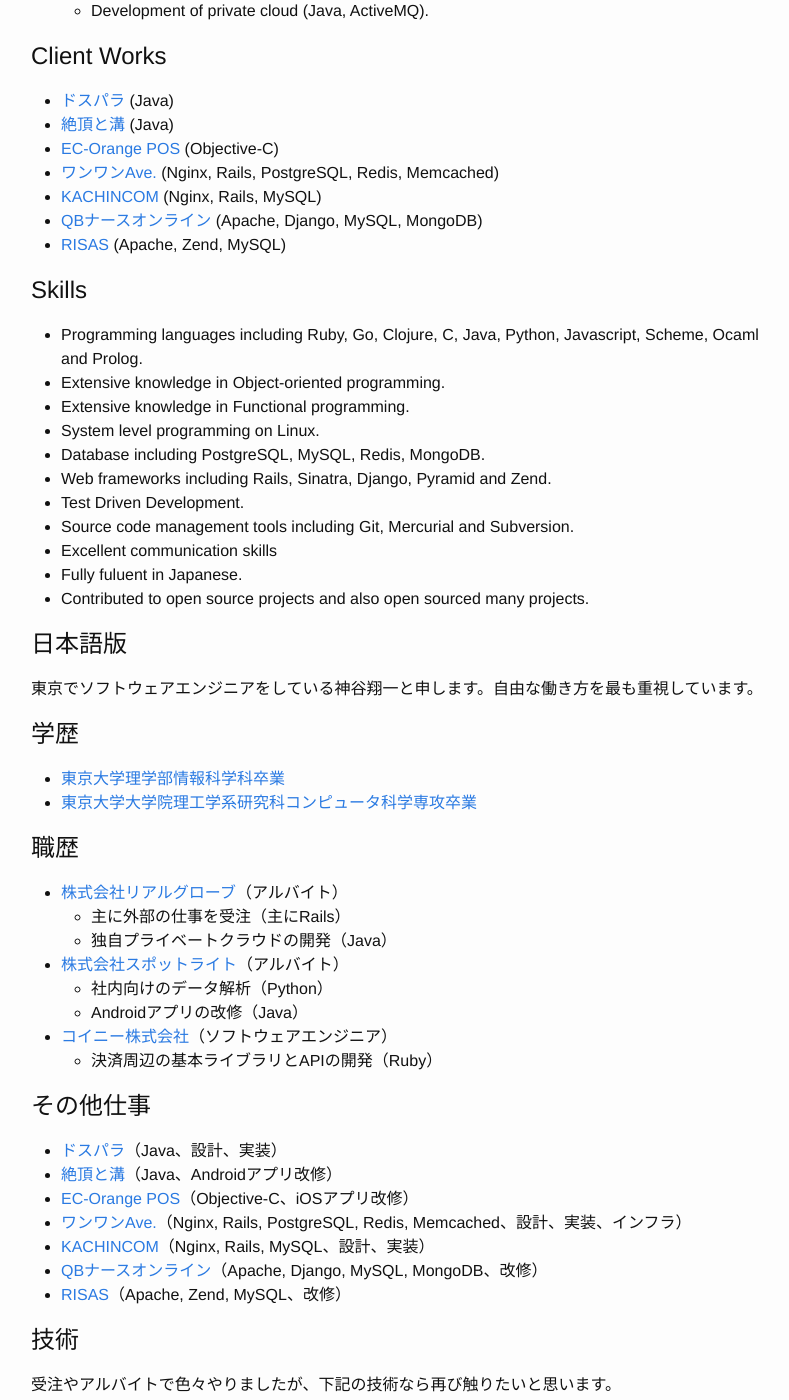
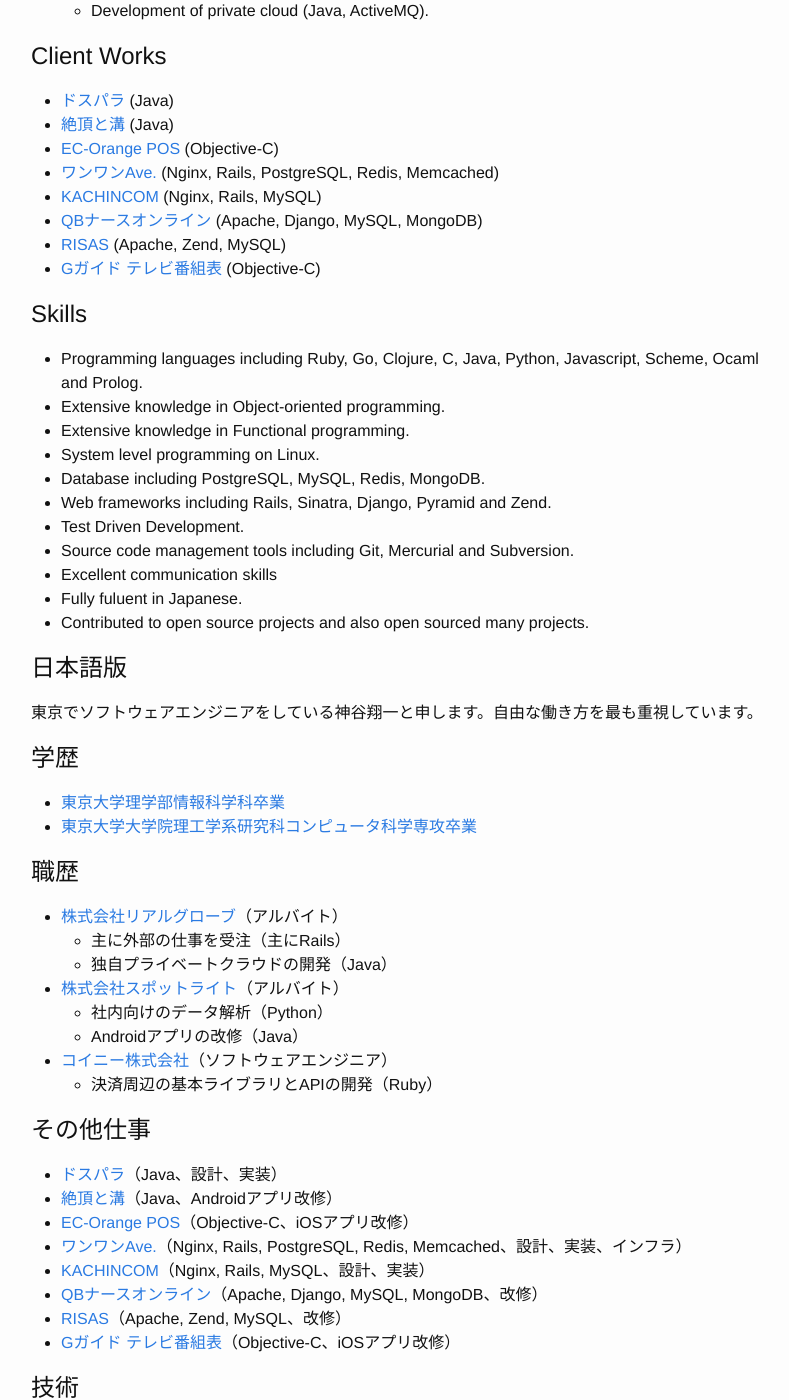
Before and after one commit to shouichi/shouichi.github.io, a Jekyll site: the page built from about.md, in a window 1280 px wide and 1400 px high, scrolled down 609 px. Shown: the whole window, without its empty margins (239-1028 px from the left). Built offline with Jekyll 4.4.1, drawn with Linux system fonts in a browser that asks for light colours.

Commit message:
add a client work (GGuide)

```diff
--- a/about.md
+++ b/about.md
@@ -35,6 +35,7 @@
 - [KACHINCOM](http://www.cachincom.com/) (Nginx, Rails, MySQL)
 - [QBナースオンライン](https://qbnurse-online.com/) (Apache, Django, MySQL, MongoDB)
 - [RISAS](http://risas.jp) (Apache, Zend, MySQL)
+- [Gガイド テレビ番組表](https://itunes.apple.com/jp/app/ggaido-terebi-fan-zu-biao/id543128311) (Objective-C)
 
 # Skills
 
@@ -80,6 +81,7 @@
 - [KACHINCOM](http://www.cachincom.com/)（Nginx, Rails, MySQL、設計、実装）
 - [QBナースオンライン](https://qbnurse-online.com/)（Apache, Django, MySQL, MongoDB、改修）
 - [RISAS](http://risas.jp)（Apache, Zend, MySQL、改修）
+- [Gガイド テレビ番組表](https://itunes.apple.com/jp/app/ggaido-terebi-fan-zu-biao/id543128311)（Objective-C、iOSアプリ改修）
 
 # 技術
 
```
